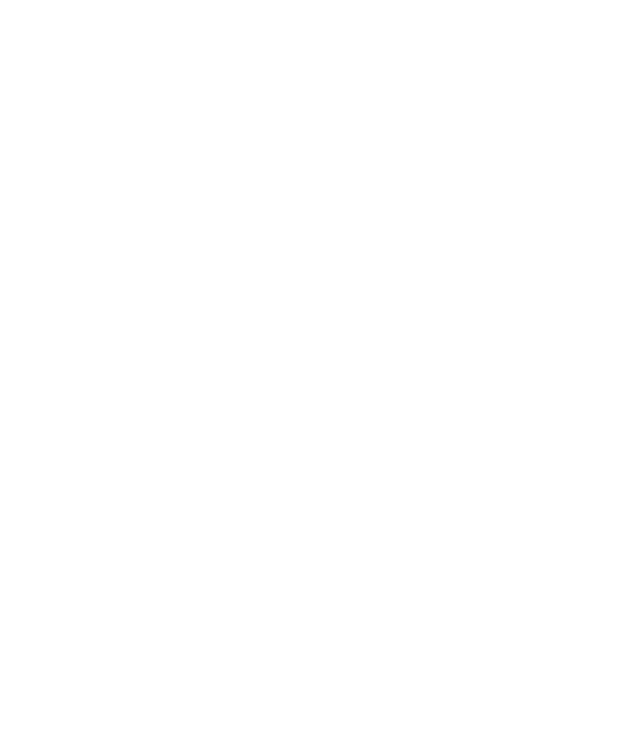
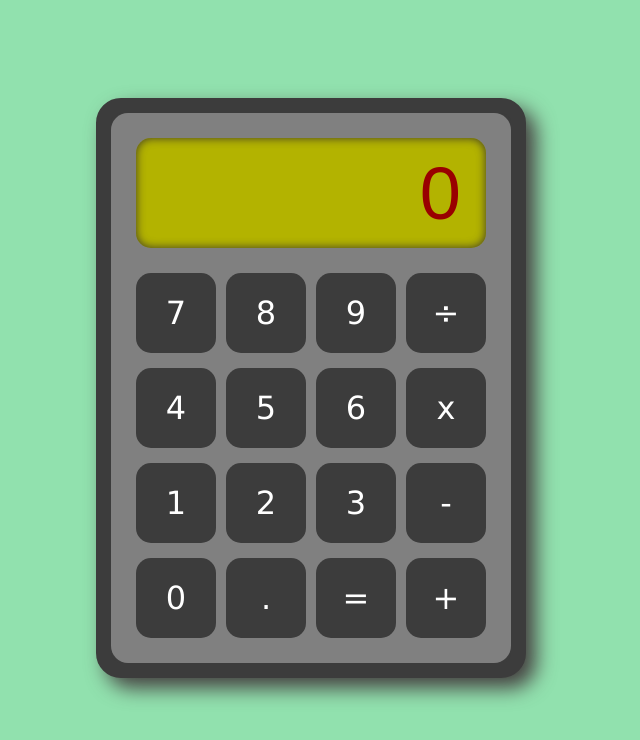
Before and after one commit to mikels0n/calculator, a plain HTML site: page index.html in a window 1280 px wide. Shown: the whole page, without its empty margins (329-969 px from the left). Drawn offline with Linux system fonts and the light colour scheme; a web font is replaced by a local one.

Commit message:
Calculator ui created

```diff
--- a/index.html
+++ b/index.html
@@ -4,10 +4,46 @@
     <meta charset="UTF-8">
     <meta name="viewport" content="width=device-width, initial-scale=1.0">
     <title>Calculator</title>
+    <link href="https://fonts.cdnfonts.com/css/calculator" rel="stylesheet">
     <link rel="stylesheet" href="style.css">
     <script src="main.js"></script>
 </head>
 <body>
-
+    <div class="wrapper_calc">
+        <div class="content_calc">
+            <div></div>
+            <div class="row">
+                <div class="display">
+                    0
+                </div>
+            </div>
+            <div class="row">
+                <div class="buttons">
+                    <button class="num">7</button>
+                    <button class="num">8</button>
+                    <button class="num">9</button>
+                    <button class="num">÷</button>
+                </div>
+                <div class="buttons">
+                    <button class="num">4</button>
+                    <button class="num">5</button>
+                    <button class="num">6</button>
+                    <button class="num">x</button>
+                </div>
+                <div class="buttons">
+                    <button class="num">1</button>
+                    <button class="num">2</button>
+                    <button class="num">3</button>
+                    <button class="num">-</button>
+                </div>
+                <div class="buttons">
+                    <button class="num">0</button>
+                    <button class="num">.</button>
+                    <button class="num">=</button>
+                    <button class="num">+</button>
+                </div>
+            </div>
+        </div>
+    </div>
 </body>
 </html>
--- a/style.css
+++ b/style.css
@@ -0,0 +1,94 @@
+body {
+    background-color: rgb(145, 225, 174);
+    display: flex;
+    flex-direction: column;
+    align-items: center;
+    justify-content: center;
+    min-height: 95vh;
+}
+
+.wrapper_calc {
+    width: 400px;
+    height: 550px;
+    background-color: rgb(60, 60, 60);;
+    border-radius: 25px;
+    box-shadow: 10px 10px 20px rgb(70, 65, 65);
+    border-style: solid;
+    border-color: rgb(60, 60, 60);
+    border-width: 15px;
+    display: flex;
+    align-items: center;
+    justify-content: center;
+}
+
+.content_calc {
+    width: 100%;
+    height: 100%;
+    border-radius: 17px;
+    background-color: grey;
+    display: flex;
+    flex-direction: column;
+    align-items: center;
+    justify-content: center;
+}
+
+.row {
+    width: 100%;
+    height: 100%;
+    display: flex;
+    flex-direction: column;
+    justify-content: space-between;
+    gap: 15px;
+    margin-bottom: 25px;
+}
+
+button {
+    /* Default style removal */
+    background: none;
+    border: none;
+    outline: none;
+    box-shadow: none;
+    /* Default style removal */
+    width: 80px;
+    height: 80px;
+    font-family: Verdana, Geneva, Tahoma, sans-serif;
+    font-size: 32px;
+    color: white;
+    background-color: rgb(60, 60 , 60);
+    border-radius: 15px;
+}
+
+button:hover {
+    box-shadow: 0 0 10px rgb(137, 60, 60);
+    transition-duration:0.3s;
+}
+
+button:active {
+    box-shadow: inset 0 0 10px #000000;
+    transition-duration: 0.2s;
+}
+
+.display {
+    height: 100%;
+    background-color: rgb(179, 179, 0);
+    font-size: 74px;
+    font-family: 'Calculator', sans-serif;
+    color: rgb(153, 0, 0)    ;
+    margin: 25px;
+    margin-bottom: 0px;
+    display: flex;
+    align-items: center;
+    justify-content: right;
+    padding-left: 25px;
+    padding-right: 25px;
+    box-shadow: inset 0 0 10px #3c3827;
+    border-radius: 15px;
+}
+
+.buttons {
+    margin-left: 25px;
+    margin-right: 25px;
+    display: flex;
+    align-items: center;
+    justify-content: space-between;
+}
```
